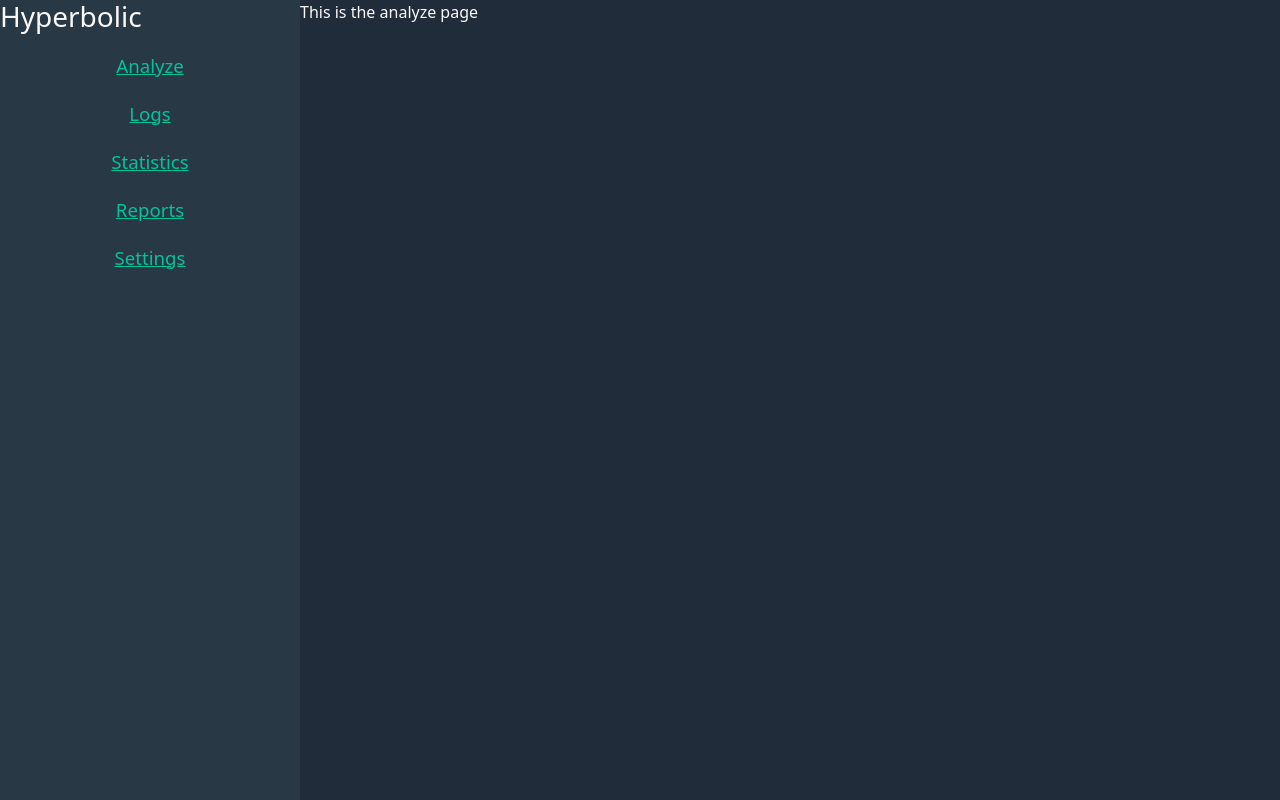
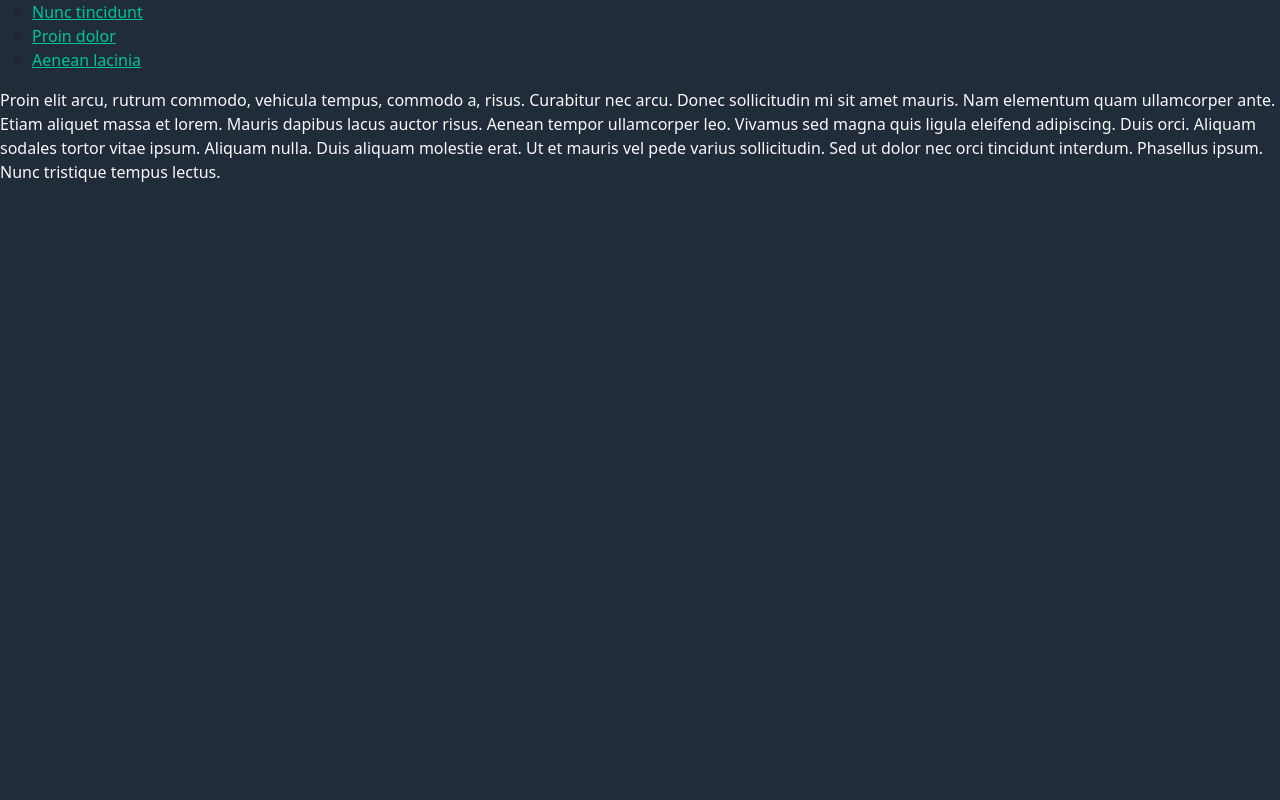
Before and after one commit to Axiom-Cyber/Hyperbolic, a Flask app: page /dashboard/ in a window 1280 px wide. Run offline with Flask 2, Linux system fonts and the light colour scheme.

Commit message:
Dashboard in one

```diff
--- a/flaskapp/routes.py
+++ b/flaskapp/routes.py
@@ -113,25 +113,8 @@ def logout():
     return redirect(url_for('login'))
 
 @app.route('/dashboard/')
-@app.route('/dashboard/analyze')
-def analyze():
-    return render_template('analyze.html', title='Analyze')
-
-@app.route('/dashboard/logs')
-def logs():
-    return render_template('logs.html', title='Logs')
-
-@app.route('/dashboard/reports')
-def reports():
-    return render_template('reports.html', title='Reports')
-
-@app.route('/dashboard/statistics')
-def statistics():
-    return render_template('statistics.html', title='Statistics')
-
-@app.route('/dashboard/settings')
-def settings():
-    return render_template('settings.html', title='Settings')
+def dashboard():
+    return render_template('dashboard.html', title='Dashboard')
 
 @app.errorhandler(404)
 def not_found(error):
--- a/flaskapp/static/css/dashboard.css
+++ b/flaskapp/static/css/dashboard.css
@@ -16,7 +16,3 @@ nav a {
     text-align: center;
     font-size: 14pt;
 }
-
-.content {
-    margin-left: 300px;
-}
--- a/flaskapp/templates/400.html
+++ b/flaskapp/templates/400.html
@@ -5,8 +5,6 @@
 {% endblock %}
 
 {% block content %}
-<div class="content">
-    <h1>Error 400</h1>
-    <p>OK. So that's how it's gonna be. Ya'll wanna play. Ok then. I got my eye on you J-quellin.</p>
-</div>
+<h1>Error 400</h1>
+<p>OK. So that's how it's gonna be. Ya'll wanna play. Ok then. I got my eye on you J-quellin.</p>
 {% endblock %}
--- a/flaskapp/templates/404.html
+++ b/flaskapp/templates/404.html
@@ -5,8 +5,6 @@
 {% endblock %}
 
 {% block content %}
-<div class="content">
-    <h1>Error 404</h1>
-    <p>A-A-ron. Where are you? Where is A-A-ron right now? No A-A-ron huh. Well you better be sick, dead, or mute A-A-ron.</p>
-</div>
+<h1>Error 404</h1>
+<p>A-A-ron. Where are you? Where is A-A-ron right now? No A-A-ron huh. Well you better be sick, dead, or mute A-A-ron.</p>
 {% endblock %}
--- a/flaskapp/templates/500.html
+++ b/flaskapp/templates/500.html
@@ -5,8 +5,6 @@
 {% endblock %}
 
 {% block content %}
-<div class="content">
-    <h1>Error 500</h1>
-    <p>Ya done messed up A-A-ron!</p>
-</div>
+<h1>Error 500</h1>
+<p>Ya done messed up A-A-ron!</p>
 {% endblock %}
--- a/flaskapp/templates/about.html
+++ b/flaskapp/templates/about.html
@@ -5,7 +5,5 @@
 {% endblock %}
 
 {% block content %}
-<div class="content">
-    <p>This is the about page</p>
-</div>
+<p>This is the about page</p>
 {% endblock %}
--- a/flaskapp/templates/analyze.html
+++ /dev/null
@@ -1,12 +0,0 @@
-{% extends 'base.html' %}
-
-{% block head %}
-<link rel="stylesheet" href="{{ url_for('static', filename='css/dashboard.css') }}">
-{% endblock %}
-
-{% block content %}
-{% include 'navbar.html' %}
-<div class="content">
-    <p>This is the analyze page</p>
-</div>
-{% endblock %}
--- a/flaskapp/templates/base.html
+++ b/flaskapp/templates/base.html
@@ -5,11 +5,15 @@
     <meta http-equiv="X-UA-Compatible" content="IE=edge">
     <meta name="viewport" content="width=device-width, initial-scale=1.0">
     <link href="https://cdn.jsdelivr.net/npm/bootstrap@5.2.0-beta1/dist/css/bootstrap.min.css" rel="stylesheet" integrity="sha384-0evHe/X+R7YkIZDRvuzKMRqM+OrBnVFBL6DOitfPri4tjfHxaWutUpFmBp4vmVor" crossorigin="anonymous">
+    <script src="https://code.jquery.com/jquery-3.6.0.min.js" integrity="sha256-/xUj+3OJU5yExlq6GSYGSHk7tPXikynS7ogEvDej/m4=" crossorigin="anonymous"></script>
+    <script src="https://code.jquery.com/ui/1.13.1/jquery-ui.min.js" integrity="sha256-eTyxS0rkjpLEo16uXTS0uVCS4815lc40K2iVpWDvdSY=" crossorigin="anonymous"></script>
     <link rel="stylesheet" href="{{ url_for('static', filename='css/base.css') }}">
     {% block head %}{% endblock %}
     <title>Hyperbolic | {{ title }}</title>
 </head>
 <body>
-    {% block content %}{% endblock %}
+    <div class="content">
+        {% block content %}{% endblock %}
+    </div>
 </body>
 </html>
--- a/flaskapp/templates/confirm-email.html
+++ b/flaskapp/templates/confirm-email.html
@@ -5,8 +5,6 @@
 {% endblock %}
 
 {% block content %}
-<div class="content">
-    <h1>Confirm Email</h1>
-    <p>{{ msg }}</p>
-</div>
+<h1>Confirm Email</h1>
+<p>{{ msg }}</p>
 {% endblock %}
--- /dev/null
+++ b/flaskapp/templates/dashboard.html
@@ -0,0 +1,32 @@
+{% extends 'base.html' %}
+
+{% block head %}
+<link rel="stylesheet" href="{{ url_for('static', filename='css/dashboard.css') }}">
+<script>
+$( function() {
+    $( "#tabs" ).tabs();
+} );
+</script>
+{% endblock %}
+
+{% block content %}
+<div class="content">
+    <div id="tabs">
+        <ul>
+          <li><a href="#tabs-1">Nunc tincidunt</a></li>
+          <li><a href="#tabs-2">Proin dolor</a></li>
+          <li><a href="#tabs-3">Aenean lacinia</a></li>
+        </ul>
+        <div id="tabs-1">
+          <p>Proin elit arcu, rutrum commodo, vehicula tempus, commodo a, risus. Curabitur nec arcu. Donec sollicitudin mi sit amet mauris. Nam elementum quam ullamcorper ante. Etiam aliquet massa et lorem. Mauris dapibus lacus auctor risus. Aenean tempor ullamcorper leo. Vivamus sed magna quis ligula eleifend adipiscing. Duis orci. Aliquam sodales tortor vitae ipsum. Aliquam nulla. Duis aliquam molestie erat. Ut et mauris vel pede varius sollicitudin. Sed ut dolor nec orci tincidunt interdum. Phasellus ipsum. Nunc tristique tempus lectus.</p>
+        </div>
+        <div id="tabs-2">
+          <p>Morbi tincidunt, dui sit amet facilisis feugiat, odio metus gravida ante, ut pharetra massa metus id nunc. Duis scelerisque molestie turpis. Sed fringilla, massa eget luctus malesuada, metus eros molestie lectus, ut tempus eros massa ut dolor. Aenean aliquet fringilla sem. Suspendisse sed ligula in ligula suscipit aliquam. Praesent in eros vestibulum mi adipiscing adipiscing. Morbi facilisis. Curabitur ornare consequat nunc. Aenean vel metus. Ut posuere viverra nulla. Aliquam erat volutpat. Pellentesque convallis. Maecenas feugiat, tellus pellentesque pretium posuere, felis lorem euismod felis, eu ornare leo nisi vel felis. Mauris consectetur tortor et purus.</p>
+        </div>
+        <div id="tabs-3">
+          <p>Mauris eleifend est et turpis. Duis id erat. Suspendisse potenti. Aliquam vulputate, pede vel vehicula accumsan, mi neque rutrum erat, eu congue orci lorem eget lorem. Vestibulum non ante. Class aptent taciti sociosqu ad litora torquent per conubia nostra, per inceptos himenaeos. Fusce sodales. Quisque eu urna vel enim commodo pellentesque. Praesent eu risus hendrerit ligula tempus pretium. Curabitur lorem enim, pretium nec, feugiat nec, luctus a, lacus.</p>
+          <p>Duis cursus. Maecenas ligula eros, blandit nec, pharetra at, semper at, magna. Nullam ac lacus. Nulla facilisi. Praesent viverra justo vitae neque. Praesent blandit adipiscing velit. Suspendisse potenti. Donec mattis, pede vel pharetra blandit, magna ligula faucibus eros, id euismod lacus dolor eget odio. Nam scelerisque. Donec non libero sed nulla mattis commodo. Ut sagittis. Donec nisi lectus, feugiat porttitor, tempor ac, tempor vitae, pede. Aenean vehicula velit eu tellus interdum rutrum. Maecenas commodo. Pellentesque nec elit. Fusce in lacus. Vivamus a libero vitae lectus hendrerit hendrerit.</p>
+        </div>
+      </div>
+</div>
+{% endblock %}
--- a/flaskapp/templates/forgot-password.html
+++ b/flaskapp/templates/forgot-password.html
@@ -5,7 +5,6 @@
 {% endblock %}
 
 {% block content %}
-<div class="content">
 <h1 class="my-3">Forgot password</h1>
 <form action="" method="post">
     {{ form.csrf_token }}
@@ -22,5 +21,4 @@
     {{ form.submit }}
 </form>
 <a href="{{ url_for('login') }}">Return to login</a>
-</div>
 {% endblock %}
--- a/flaskapp/templates/login.html
+++ b/flaskapp/templates/login.html
@@ -5,7 +5,6 @@
 {% endblock %}
 
 {% block content %}
-<div class="content">
 <h1 class="my-3">Login</h1>
 <form action="" method="post">
     {{ form.csrf_token }}
@@ -33,5 +32,4 @@
 
 <a href="{{ url_for('register') }}">Register</a>
 <a href="{{ url_for('forgot_password') }}">Forgot password</a>
-</div>
 {% endblock %}
--- a/flaskapp/templates/navbar.html
+++ /dev/null
@@ -1,10 +0,0 @@
-<nav>
-    <h3>Hyperbolic</h3>
-    <ul>
-        <li><a href="{{ url_for('analyze') }}">Analyze</a></li>
-        <li><a href="{{ url_for('logs') }}">Logs</a></li>
-        <li><a href="{{ url_for('statistics') }}">Statistics</a></li>
-        <li><a href="{{ url_for('reports') }}">Reports</a></li>
-        <li><a href="{{ url_for('settings') }}">Settings</a></li>
-    </ul>
-</nav>
--- a/flaskapp/templates/register.html
+++ b/flaskapp/templates/register.html
@@ -5,7 +5,6 @@
 {% endblock %}
 
 {% block content %}
-<div class="content">
 <h1 class="my-3">Register</h1>
 <form action="" method="POST">
     {{ form.csrf_token }}
@@ -59,5 +58,4 @@
 </form>
 
 <a href="{{ url_for('login') }}">Return to login</a>
-</div>
 {% endblock %}
--- a/flaskapp/templates/reset-password.html
+++ b/flaskapp/templates/reset-password.html
@@ -5,7 +5,6 @@
 {% endblock %}
 
 {% block content %}
-<div class="content">
 {% if msg %}
     <h1>Reset Password</h1>
     <p>{{ msg }}</p>
@@ -35,5 +34,4 @@
     {{ form.submit }}
 </form>
 {% endif %}
-</div>
 {% endblock %}
```
Also changed, not shown: flaskapp/templates/logs.html (deleted, +0 -12 lines), flaskapp/templates/reports.html (deleted, +0 -12 lines), flaskapp/templates/settings.html (deleted, +0 -12 lines), flaskapp/templates/statistics.html (deleted, +0 -12 lines). Lines whose indentation alone changed are shown as unchanged.
